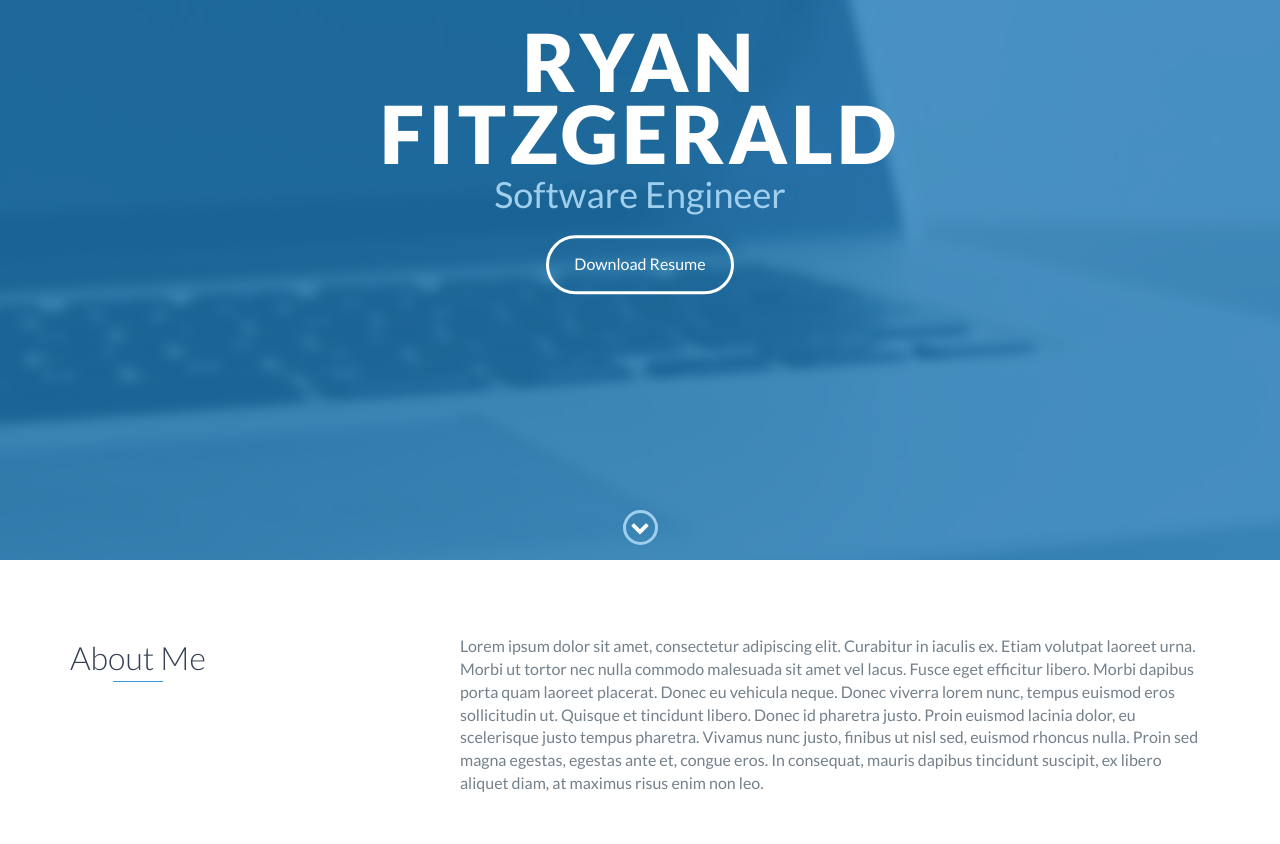
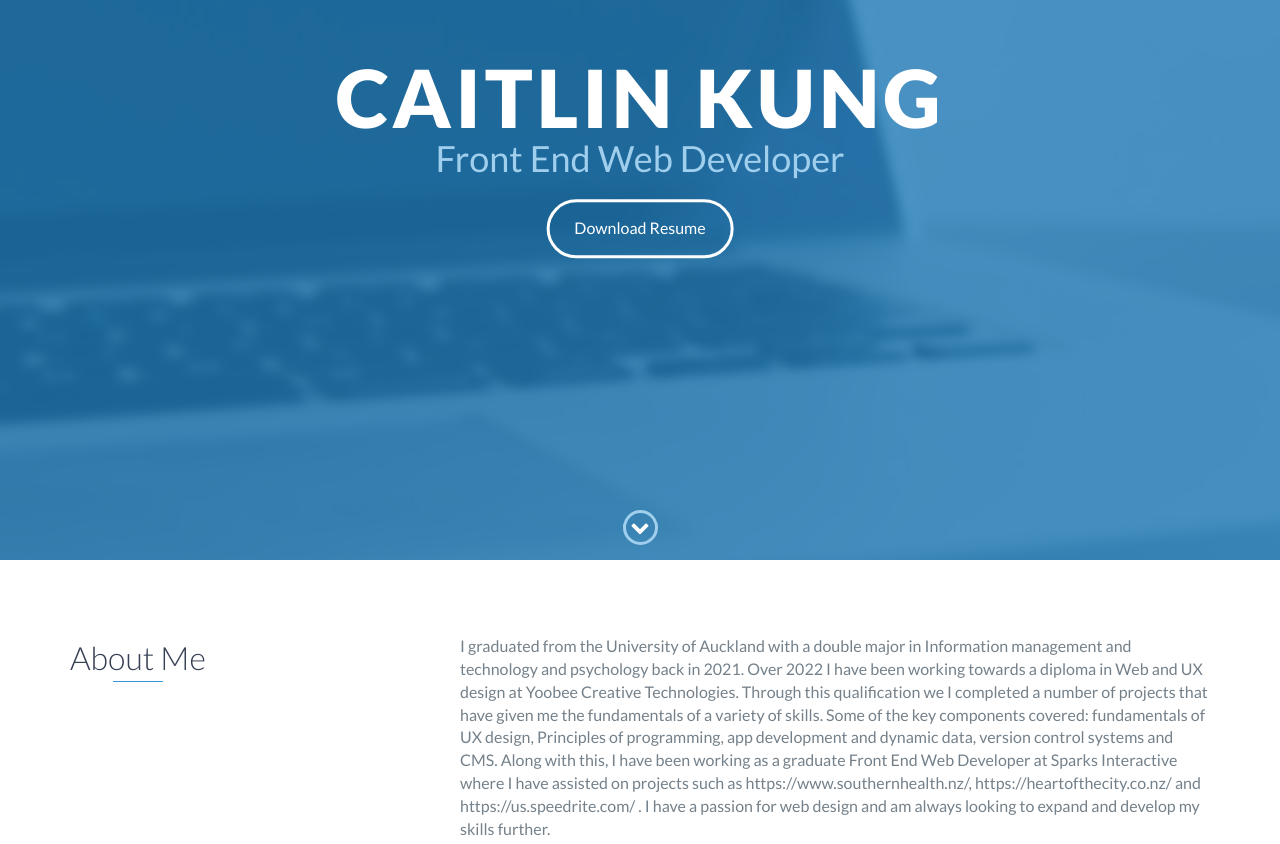
Before and after one commit to ckun439/ckun439.github.io, a website: page index.html in a window 1280 px wide. Shown: the part 240-1084 px from the top of the page. Drawn offline with nearby package versions, Linux system fonts and the light colour scheme.

Commit message:
about me

```diff
--- a/index.html
+++ b/index.html
@@ -48,8 +48,8 @@
 
     <div id="lead">
         <div id="lead-content">
-            <h1>Ryan Fitzgerald</h1>
-            <h2>Software Engineer</h2>
+            <h1>Caitlin Kung</h1>
+            <h2>Front End Web Developer</h2>
             <a href="#" class="btn-rounded-white">Download Resume</a>
         </div>
         <!-- End #lead-content -->
@@ -73,9 +73,8 @@
                 </div>
                 <div class="col-md-8">
                     <p>
-                        Lorem ipsum dolor sit amet, consectetur adipiscing elit. Curabitur in iaculis ex. Etiam volutpat laoreet urna. Morbi ut tortor nec nulla commodo malesuada sit amet vel lacus. Fusce eget efficitur libero. Morbi dapibus porta quam laoreet placerat. Donec
-                        eu vehicula neque. Donec viverra lorem nunc, tempus euismod eros sollicitudin ut. Quisque et tincidunt libero. Donec id pharetra justo. Proin euismod lacinia dolor, eu scelerisque justo tempus pharetra. Vivamus nunc justo, finibus
-                        ut nisl sed, euismod rhoncus nulla. Proin sed magna egestas, egestas ante et, congue eros. In consequat, mauris dapibus tincidunt suscipit, ex libero aliquet diam, at maximus risus enim non leo.
+                        I graduated from the University of Auckland with a double major in Information management and technology and psychology back in 2021. Over 2022 I have been working towards a diploma in Web and UX design at Yoobee Creative Technologies. Through this qualification we I completed a number of projects that have given me the fundamentals of a variety of skills. Some of the key components covered: fundamentals of UX design, Principles of programming, app development and dynamic data, version control systems and CMS.
+Along with this, I have been working as a graduate Front End Web Developer at Sparks Interactive where I have assisted on projects such as https://www.southernhealth.nz/, https://heartofthecity.co.nz/ and https://us.speedrite.com/ . I have a passion for web design and am always looking to expand and develop my skills further.
                     </p>
                 </div>
             </div>
```
